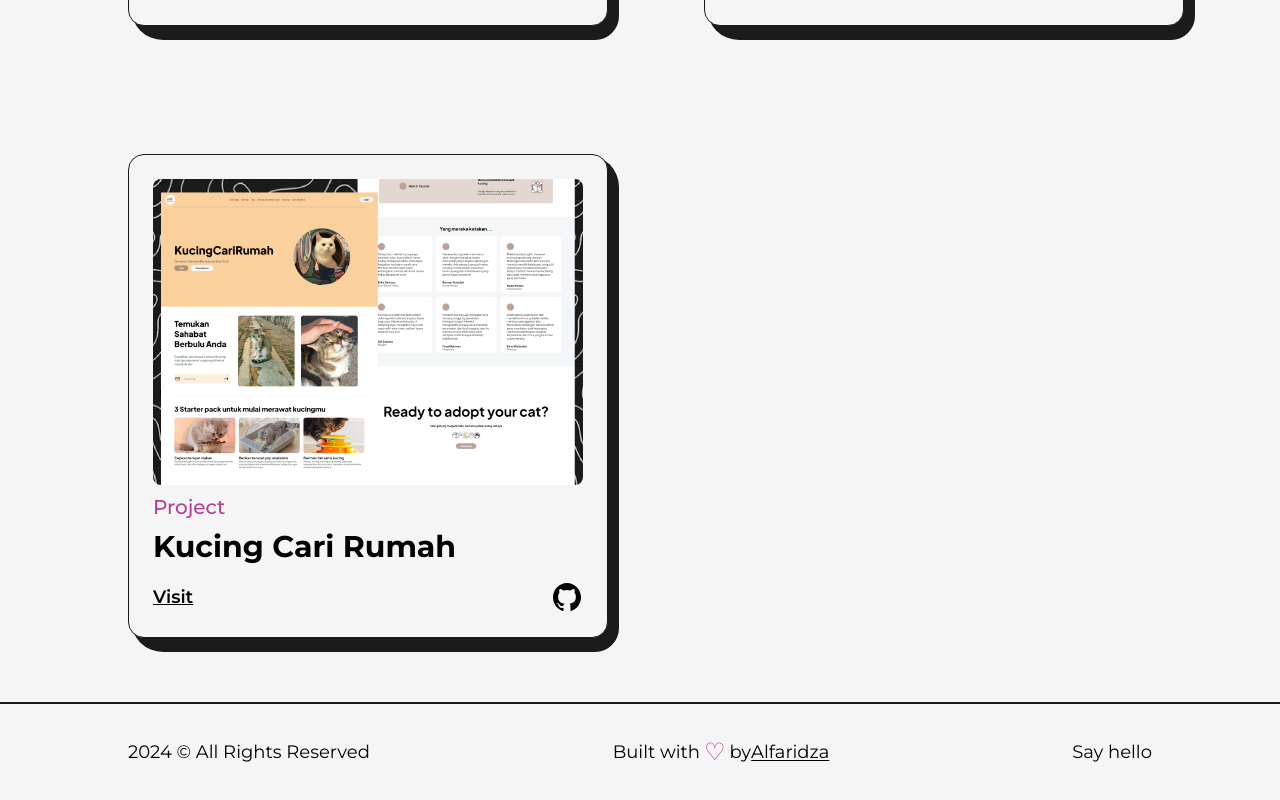
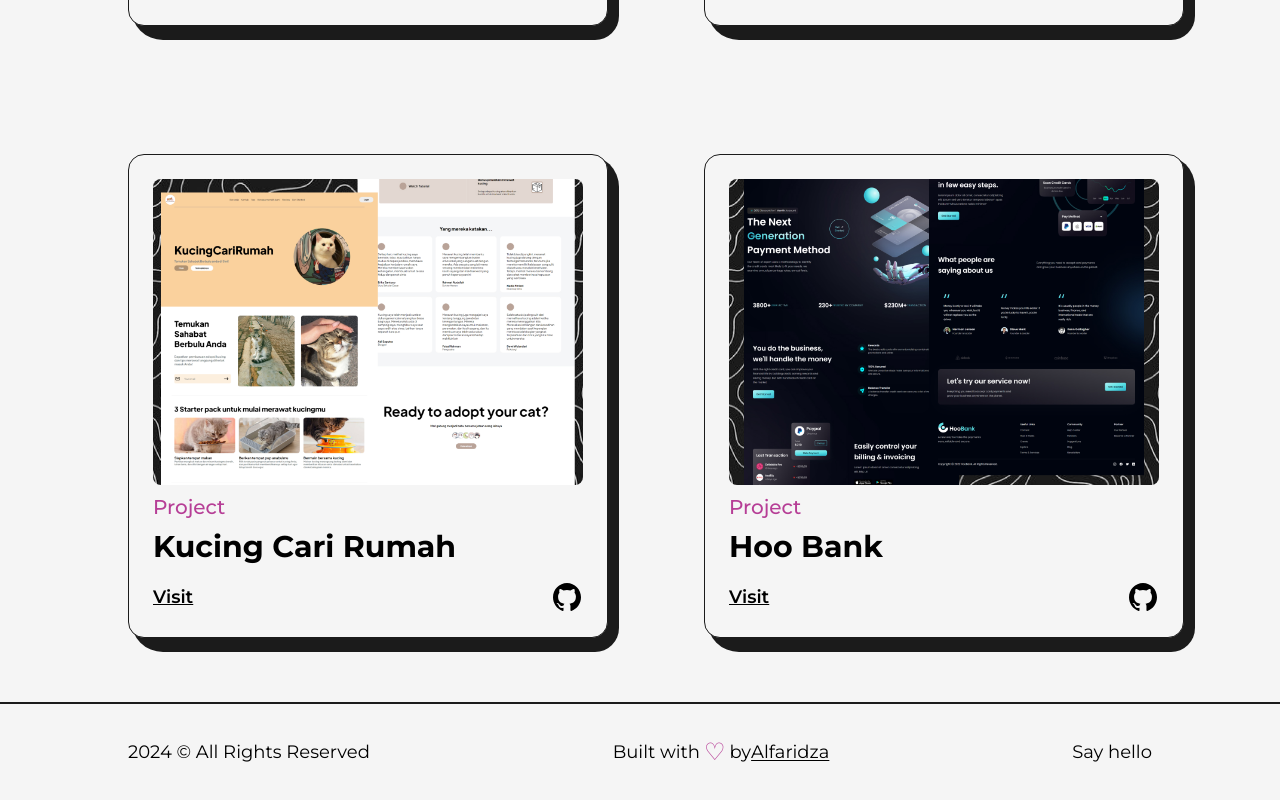
Before and after one commit to AlfaridzaHamdani/Portofolio, a Next.js app: page /projects in a window 1280 px wide. Shown: the part 1272-2072 px from the top of the page. Built offline with nearby package versions, Linux system fonts and the light colour scheme.

Commit message:
Add new Project

```diff
--- a/src/pages/projects.js
+++ b/src/pages/projects.js
@@ -8,6 +8,7 @@ import project1 from "../../public/images/projects/portofolio-html-css.jpg";
 import project2 from "../../public/images/projects/TechSprint.jpg";
 import project3 from "../../public/images/projects/password-generator.jpg";
 import project4 from "../../public/images/projects/KucingCariRumah.png";
+import project5 from "../../public/images/projects/HooBank.jpg";
 
 import Image from "next/image";
 import { color, motion } from "framer-motion";
@@ -171,6 +172,15 @@ export const projects = () => {
                 type={"Project"}
               />
             </div>
+            <div className="col-span-6 sm:col-span-12">
+              <Project
+                title={"Hoo Bank"}
+                img={project5}
+                link={"https://alfaridzahamdani.github.io/project-HooBank/"}
+                github={"https://github.com/AlfaridzaHamdani/project-HooBank"}
+                type={"Project"}
+              />
+            </div>
           </div>
         </Layout>
       </main>
```
Also changed, not shown: public/images/projects/HooBank.jpg (added).
